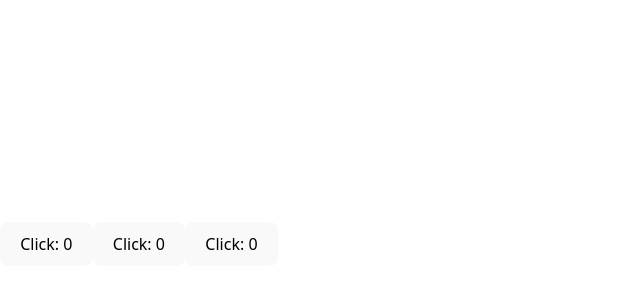
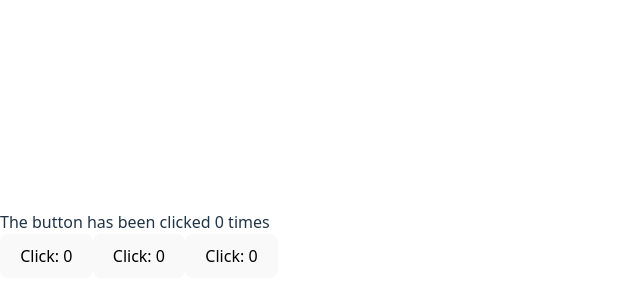
Before and after one commit to Oleksii996/02-react-cafe, a React (Vite) app: page / in a window 1280 px wide. Shown: the part 156-456 px from the top of the page, without its empty margins (0-640 px from the left). Built offline with nearby package versions, Linux system fonts and the light colour scheme.

Commit message:
update code

```diff
--- a/src/App.tsx
+++ b/src/App.tsx
@@ -1,5 +1,6 @@
 import { useState } from "react";
 import ClickCounter from "./components/CafeInfo";
+import CountDisplay from "./components/Notification";
 
 export default function App() {
   const [clicks, setClick] = useState(0);
@@ -11,6 +12,7 @@ export default function App() {
 
   return (
     <>
+      <CountDisplay clicks={clicks} />
       <ClickCounter onUpdate={handeClick} value={clicks} />
       <ClickCounter onUpdate={handeClick} value={clicks} />
       <ClickCounter onUpdate={handeClick} value={clicks} />
--- a/src/components/CafeInfo.tsx
+++ b/src/components/CafeInfo.tsx
@@ -1,8 +1,17 @@
+import { useState } from "react";
+
 interface ClickCounterProps {
   onUpdate: () => void;
   value: number;
 }
 
-export default function ClickCounter({ onUpdate, value }: ClickCounterProps) {
-  return <button onClick={onUpdate}>Click: {value} </button>;
+export default function ClickCounter({ onUpdate }: ClickCounterProps) {
+  const [clicks, setClick] = useState(0);
+
+  const handeClick = () => {
+    setClick(clicks + 1);
+    onUpdate();
+  };
+
+  return <button onClick={handeClick}>Click: {clicks} </button>;
 }
--- a/src/components/Notification.tsx
+++ b/src/components/Notification.tsx
@@ -0,0 +1,7 @@
+interface CountDisplayProps {
+  clicks: number;
+}
+
+export default function CountDisplay({ clicks }: CountDisplayProps) {
+  return <div>The button has been clicked {clicks} times</div>;
+}
```
